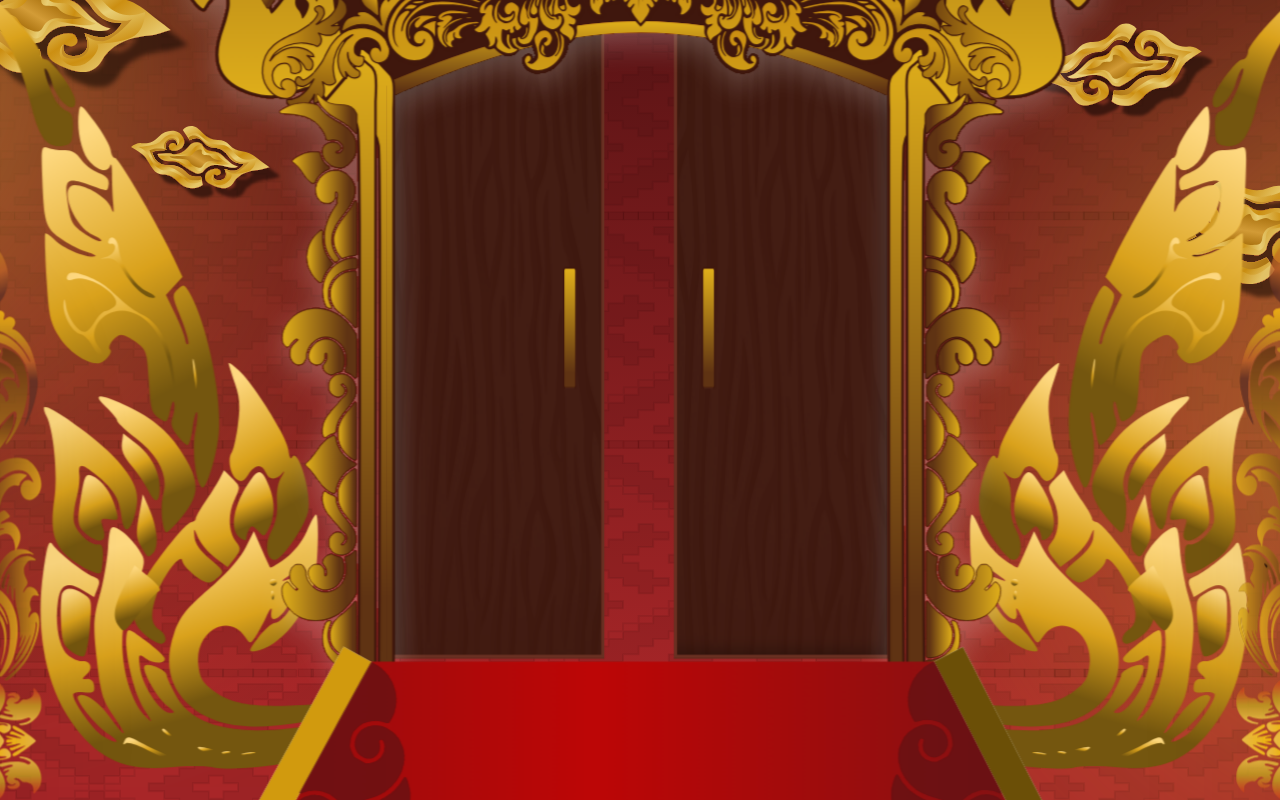
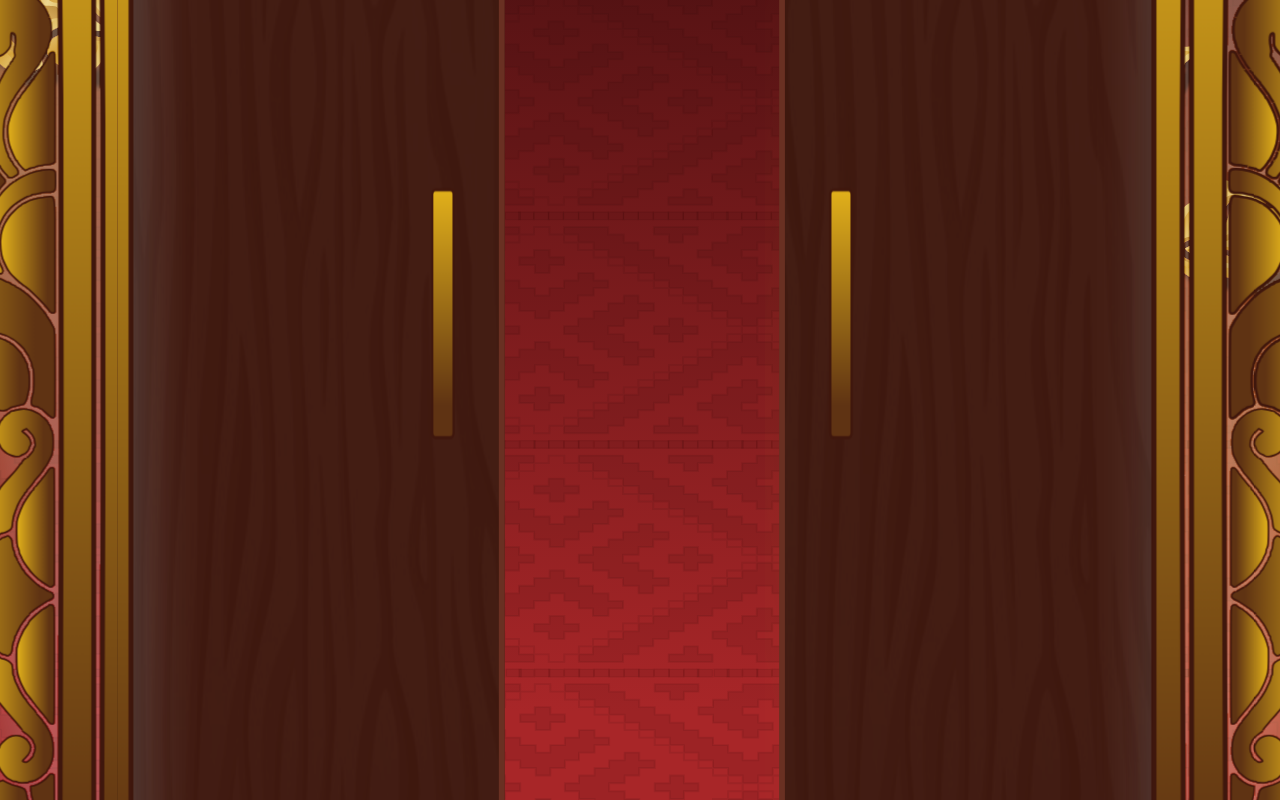
Before and after one commit to RifkyCahyaSetyaji/ComingSoon, a Next.js app: page /slicing in a window 1280 px wide. Built offline with nearby package versions, Linux system fonts and the light colour scheme.

Commit message:
fix:animasi3

```diff
--- a/package.json
+++ b/package.json
@@ -10,6 +10,7 @@
   },
   "dependencies": {
     "framer-motion": "^12.40.0",
+    "gsap": "^3.15.0",
     "next": "16.2.9",
     "react": "19.2.4",
     "react-dom": "19.2.4"
--- a/src/app/slicing/page.js
+++ b/src/app/slicing/page.js
@@ -1,72 +1,124 @@
 "use client";
-import { useEffect, useState } from 'react';
-import { motion, useMotionValue, useTransform, animate } from 'framer-motion';
+import { useEffect, useRef } from 'react';
+import gsap from 'gsap';
 
 export default function SlicingPage() {
-  const [isMobile, setIsMobile] = useState(false);
-  useEffect(() => {
-    const handleResize = () => setIsMobile(window.innerWidth < 1024);
-    handleResize();
-    window.addEventListener('resize', handleResize);
-    return () => window.removeEventListener('resize', handleResize);
-  }, []);
-
-  const time = useMotionValue(0);
+  const containerRef = useRef(null);
 
   useEffect(() => {
-    // 15-second continuous animation timeline for a slower, grander pacing
-    const controls = animate(time, 15, {
-      duration: 15,
-      ease: [0.705, 0, 0.384, 1], // Custom easy ease as requested
-    });
-    return () => controls.stop();
-  }, [time]);
+    const ctx = gsap.context(() => {
+      const mm = gsap.matchMedia();
 
-  // --- CAMERA (Dolly-In) ---
-  const cameraZDesktop = useTransform(time, [0, 10, 15], [0, 850, 850]);
-  const cameraZMobile = useTransform(time, [0, 13, 15], [0, 850, 850]);
+      // --- DESKTOP ANIMATIONS (Width >= 1024px) ---
+      mm.add("(min-width: 1024px)", () => {
+        const tl = gsap.timeline({
+          defaults: { ease: "power1.inOut" }
+        });
 
-  const cameraYDesktop = useTransform(time, [0, 10, 15], [0, 50, 50]);
-  const cameraYMobile = useTransform(time, [0, 13, 15], [0, 50, 50]);
+        // Camera Dolly-In (0s to 10s)
+        tl.to(".camera-container", {
+          z: 850,
+          y: 50,
+          duration: 10,
+          ease: "power2.inOut"
+        }, 0);
 
-  // --- FRAMES REVEAL & HIDE ---
-  const easeOutCubic = (t) => 1 - Math.pow(1 - t, 3);
+        // Frame Left Entry (0.25s to 1s)
+        tl.fromTo(".frame-left",
+          { opacity: 0, x: -300 },
+          { opacity: 1, x: 0, duration: 0.75, ease: "power2.out" },
+          0.25
+        );
+        // Frame Left Exit (7s to 9s)
+        tl.to(".frame-left",
+          { opacity: 0, duration: 2, ease: "power2.inOut" },
+          7
+        );
 
-  // DESKTOP TRANSFORMS
-  const frameLeftOpacityDesktop = useTransform(time, [0, 0.24, 0.25, 7, 9, 15], [0, 0, 1, 1, 0, 0]);
-  const frameLeftXDesktop = useTransform(time, [0.25, 1], [-300, 0], { ease: easeOutCubic });
-  const frameRightOpacityDesktop = useTransform(time, [0, 0.99, 1, 7, 9, 15], [0, 0, 1, 1, 0, 0]);
-  const frameRightXDesktop = useTransform(time, [1, 1.75], [300, 0], { ease: easeOutCubic });
-  const doorRotateLeftDesktop = useTransform(time, [0, 2.5, 10], [0, 0, 45]);
-  const doorRotateRightDesktop = useTransform(time, [0, 2.5, 10], [0, 0, -45]);
+        // Frame Right Entry (1s to 1.75s)
+        tl.fromTo(".frame-right",
+          { opacity: 0, x: 300 },
+          { opacity: 1, x: 0, duration: 0.75, ease: "power2.out" },
+          1
+        );
+        // Frame Right Exit (7s to 9s)
+        tl.to(".frame-right",
+          { opacity: 0, duration: 2, ease: "power2.inOut" },
+          7
+        );
 
-  // MOBILE TRANSFORMS (Sequential Entry & Exit before door opens)
-  // Frame 1 enters and exits
-  const frameLeftOpacityMobile = useTransform(time, [0, 0.24, 0.25, 6.5, 7.5, 15], [0, 0, 1, 1, 0, 0]);
-  const frameLeftXMobile = useTransform(time, [0.25, 1.25, 6.5, 7.5], [-300, 0, 0, -300], { ease: easeOutCubic });
+        // Doors Rotation Open (2.5s to 10s)
+        tl.fromTo(".door-left",
+          { rotationY: 0 },
+          { rotationY: 45, duration: 7.5, ease: "power2.inOut" },
+          2.5
+        );
+        tl.fromTo(".door-right",
+          { rotationY: 0 },
+          { rotationY: -45, duration: 7.5, ease: "power2.inOut" },
+          2.5
+        );
+      });
 
-  // Frame 2 enters and exits
-  const frameRightOpacityMobile = useTransform(time, [0, 0.24, 0.25, 6.5, 7.5, 15], [0, 0, 1, 1, 0, 0]);
-  const frameRightXMobile = useTransform(time, [0.25, 1.25, 6.5, 7.5], [300, 0, 0, 300], { ease: easeOutCubic });
+      // --- MOBILE ANIMATIONS (Width < 1024px) ---
+      mm.add("(max-width: 1023px)", () => {
+        const tl = gsap.timeline({
+          defaults: { ease: "power1.inOut" }
+        });
 
-  const doorRotateLeftMobile = useTransform(time, [0, 8.25, 13], [0, 0, 45]);
-  const doorRotateRightMobile = useTransform(time, [0, 8.25, 13], [0, 0, -45]);
+        // Camera Dolly-In (0s to 13s)
+        tl.to(".camera-container", {
+          z: 850,
+          y: 50,
+          duration: 13,
+          ease: "power2.inOut"
+        }, 0);
 
-  // ACTIVE TRANSFORMS
-  const cameraZ = isMobile ? cameraZMobile : cameraZDesktop;
-  const cameraY = isMobile ? cameraYMobile : cameraYDesktop;
-  const frameLeftOpacity = isMobile ? frameLeftOpacityMobile : frameLeftOpacityDesktop;
-  const frameLeftX = isMobile ? frameLeftXMobile : frameLeftXDesktop;
-  const frameRightOpacity = isMobile ? frameRightOpacityMobile : frameRightOpacityDesktop;
-  const frameRightX = isMobile ? frameRightXMobile : frameRightXDesktop;
-  const doorRotateLeft = isMobile ? doorRotateLeftMobile : doorRotateLeftDesktop;
-  const doorRotateRight = isMobile ? doorRotateRightMobile : doorRotateRightDesktop;
+        // Frame Left Entry (0.25s to 1.25s)
+        tl.fromTo(".frame-left",
+          { opacity: 0, x: -300 },
+          { opacity: 1, x: 0, duration: 1.0, ease: "power2.out" },
+          0.25
+        );
+        // Frame Left Exit (6.5s to 7.5s - before door opens)
+        tl.to(".frame-left",
+          { opacity: 0, x: -300, duration: 1.0, ease: "power2.in" },
+          6.5
+        );
 
-  // Doors stay visible since they are only half open
-  const doorOpacity = useTransform(time, [0, 15], [1, 1]);
+        // Frame Right Entry (0.25s to 1.25s)
+        tl.fromTo(".frame-right",
+          { opacity: 0, x: 300 },
+          { opacity: 1, x: 0, duration: 1.0, ease: "power2.out" },
+          0.25
+        );
+        // Frame Right Exit (6.5s to 7.5s - before door opens)
+        tl.to(".frame-right",
+          { opacity: 0, x: 300, duration: 1.0, ease: "power2.in" },
+          6.5
+        );
+
+        // Doors Rotation Open (8.25s to 13s)
+        tl.fromTo(".door-left",
+          { rotationY: 0 },
+          { rotationY: 45, duration: 4.75, ease: "power2.inOut" },
+          8.25
+        );
+        tl.fromTo(".door-right",
+          { rotationY: 0 },
+          { rotationY: -45, duration: 4.75, ease: "power2.inOut" },
+          8.25
+        );
+      });
+
+    }, containerRef);
+
+    return () => ctx.revert();
+  }, []);
 
   return (
     <main
+      ref={containerRef}
       className="relative w-screen h-screen overflow-hidden select-none bg-black"
       style={{ perspective: '1000px' }}
     >
@@ -86,11 +138,9 @@ export default function SlicingPage() {
         <img src="/Group-2.svg" className="absolute object-contain" style={{ width: '12%', maxWidth: '180px', right: '0%', top: '18%' }} alt="Awan Kanan Tengah" />
       </div>
 
-      <motion.div
-        className="absolute inset-0"
+      <div
+        className="camera-container absolute inset-0"
         style={{
-          z: cameraZ,
-          y: cameraY,
           transformStyle: "preserve-3d",
           zIndex: 10
         }}
@@ -99,26 +149,26 @@ export default function SlicingPage() {
         <div className="absolute inset-0 flex items-end justify-center pb-0 transform-style-3d">
 
           {/* ── Frame Kiri (Masuk dan Hilang) ── */}
-          <motion.div
-            className="absolute z-40 bottom-[20%] md:bottom-[10%] left-[5%] md:left-[8%]"
-            style={{ opacity: frameLeftOpacity, x: frameLeftX }}
+          <div
+            className="frame-left absolute z-40 bottom-[20%] md:bottom-[10%] left-[5%] md:left-[8%]"
+            style={{ opacity: 0 }}
           >
             <div className="relative drop-shadow-2xl flex justify-center items-center">
               <img src="/stage_scene.png" className="absolute object-cover w-[78%] h-[75%] top-[12%] rounded-[10px] filter grayscale brightness-80" alt="Photo 1" />
               <img src="/Frame1.svg" className="w-[110px] min-[400px]:w-[140px] sm:w-[200px] lg:w-[320px] h-auto object-contain relative z-10" alt="Frame Kiri" />
             </div>
-          </motion.div>
+          </div>
 
           {/* ── Frame Kanan (Masuk dan Hilang) ── */}
-          <motion.div
-            className="absolute z-40 bottom-[20%] md:bottom-[10%] right-[5%] md:right-[8%]"
-            style={{ opacity: frameRightOpacity, x: frameRightX }}
+          <div
+            className="frame-right absolute z-40 bottom-[20%] md:bottom-[10%] right-[5%] md:right-[8%]"
+            style={{ opacity: 0 }}
           >
             <div className="relative drop-shadow-2xl flex justify-center items-center">
               <img src="/stage_scene.png" className="absolute object-cover w-[78%] h-[75%] top-[12%] rounded-[10px] filter grayscale brightness-80" alt="Photo 2" />
               <img src="/Frame2.svg" className="w-[110px] min-[400px]:w-[140px] sm:w-[200px] lg:w-[320px] h-auto object-contain relative z-10" alt="Frame Kanan" />
             </div>
-          </motion.div>
+          </div>
 
           {/* ── Center: Pintu_Karpet with Animated Overlays ── */}
           <div
@@ -140,39 +190,37 @@ export default function SlicingPage() {
 
               {/* Animated Doors Overlay */}
               {/* These sit exactly on top of the inner room, hiding it until they rotate open */}
-              <motion.div
+              <div
+                className="door-left"
                 style={{
                   position: 'absolute',
                   left: '36.4%', top: '27%',
                   width: '15%', height: '39%',
                   transformOrigin: 'left center',
-                  rotateY: doorRotateLeft,
-                  opacity: doorOpacity,
                   zIndex: 1,
                 }}
               >
                 <img src="/Pintu(Kiri).svg" style={{ width: '90%', height: '80%', objectFit: 'fill' }} alt="Pintu Kiri" />
-              </motion.div>
+              </div>
 
-              <motion.div
+              <div
+                className="door-right"
                 style={{
                   position: 'absolute',
                   right: '35.1%', top: '27%',
                   width: '15%', height: '39%',
                   transformOrigin: 'right center',
-                  rotateY: doorRotateRight,
-                  opacity: doorOpacity,
                   zIndex: 1,
                 }}
               >
                 <img src="/Pintu(Kanan).svg" style={{ width: '90%', height: '80%', objectFit: 'fill' }} alt="Pintu Kanan" />
-              </motion.div>
+              </div>
 
             </div>
           </div>
 
         </div>
-      </motion.div>
+      </div>
     </main>
   );
 }
```
Also changed, not shown: 1 other file (tests, documents, lock files or other folders).
